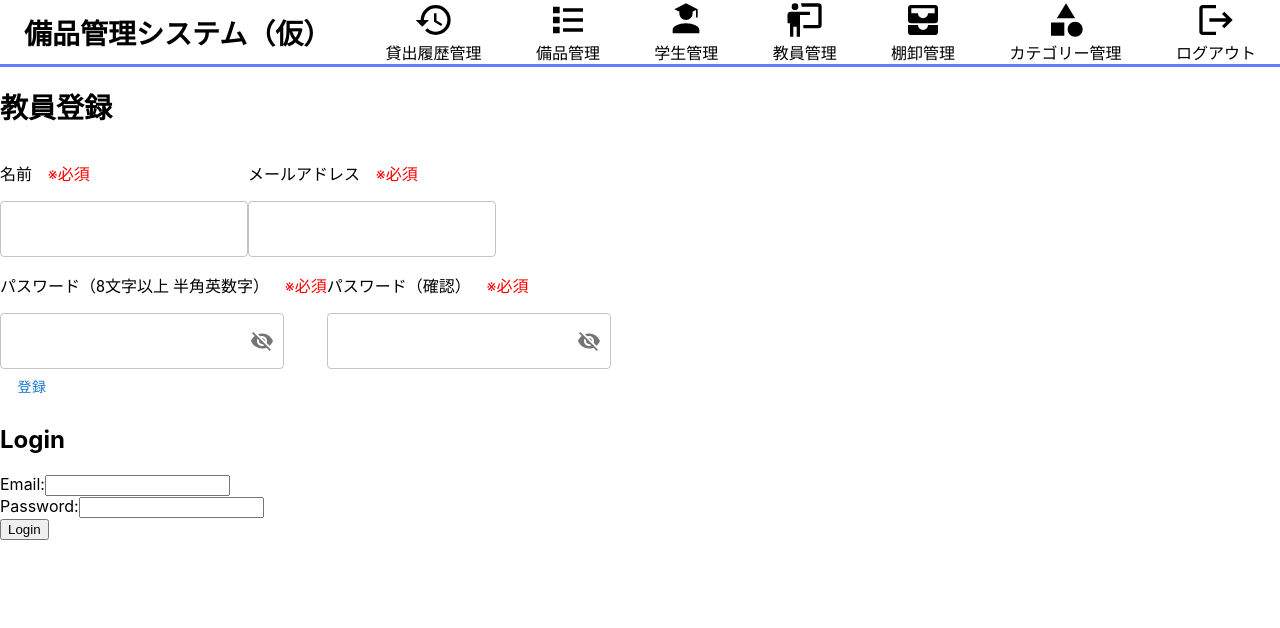
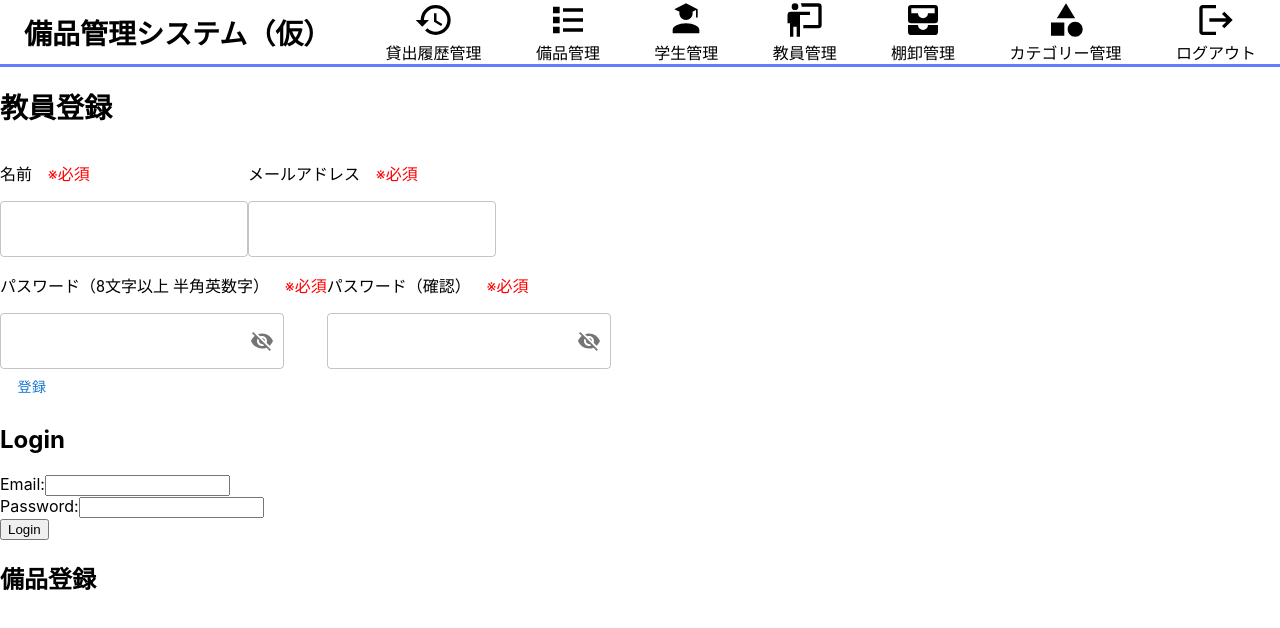
Before and after one commit to takumiTakahata/equipment_management_system, a React (Create React App) app in the folder equipment_management_app/: page /equipment_register in a window 1280 px wide. Shown: the top 628 px of the page. Built offline with nearby package versions, Linux system fonts and the light colour scheme.

Commit message:
備品登録ページ作成・route設定

```diff
--- /dev/null
+++ b/equipment_management_app/src/components/equipment_register.tsx
@@ -0,0 +1,9 @@
+function EquipmentRegister() {
+  return (
+    <div>
+      <h2>備品登録</h2>
+    </div>
+  );
+}
+
+export default EquipmentRegister;
--- a/equipment_management_app/src/routes/admin_route.tsx
+++ b/equipment_management_app/src/routes/admin_route.tsx
@@ -2,6 +2,7 @@ import { Routes, Route } from "react-router-dom";
 import TeacherTop from "../components/teacher_top";
 import LoanApproval from "../components/loan_approval";
 import ReturnApproval from "../components/return_approval";
+import EquipmentRegister from "../components/equipment_register";
 
 function AdminRoute() {
   return (
@@ -11,8 +12,10 @@ function AdminRoute() {
         <Route path="/teacher_top" element={<TeacherTop />} />
         {/* 貸出承認画面 */}
         <Route path="/loan_approval" element={<LoanApproval />} />
-
+        {/* 返却承認画面 */}
         <Route path="/return_approval" element={<ReturnApproval />} />
+        {/* 備品登録画面 */}
+        <Route path="/equipment_register" element={<EquipmentRegister />} />
       </Routes>
     </div>
   );
```
